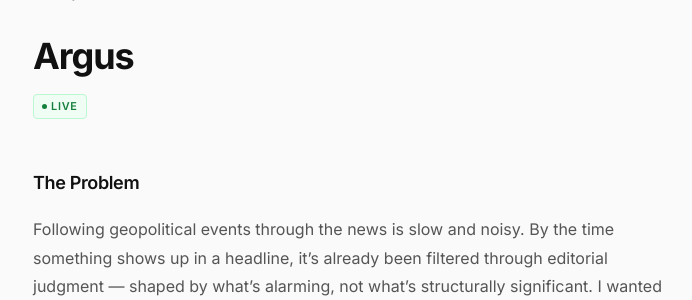
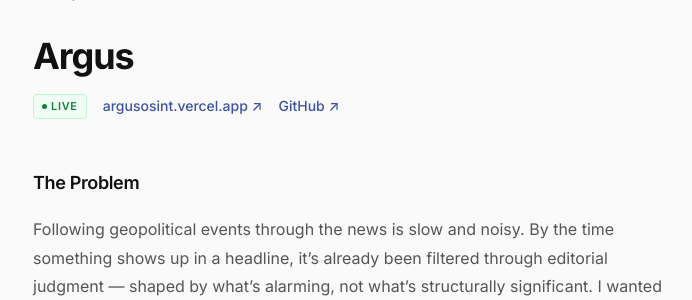
Before and after one commit to dylanglatt/dylanglatt.com, a Flask app: page /work/argus in a window 1280 px wide. Shown: the part 68-368 px from the top of the page, without its empty margins (289-981 px from the left). Run offline with Flask 3, Linux system fonts and the light colour scheme.

Commit message:
feat: add live site + GitHub links to Argus page

```diff
--- a/templates/work_argus.html
+++ b/templates/work_argus.html
@@ -15,6 +15,8 @@
     <h1 class="page-title">Argus</h1>
     <div class="product-meta">
       <span class="badge badge--live"><span class="badge-dot"></span> Live</span>
+      <a href="https://argusosint.vercel.app" target="_blank" rel="noopener" class="product-external">argusosint.vercel.app &nearr;</a>
+      <a href="https://github.com/dylanglatt/argus" target="_blank" rel="noopener" class="product-external">GitHub &nearr;</a>
     </div>
 
     <!-- STAR Body -->
```
